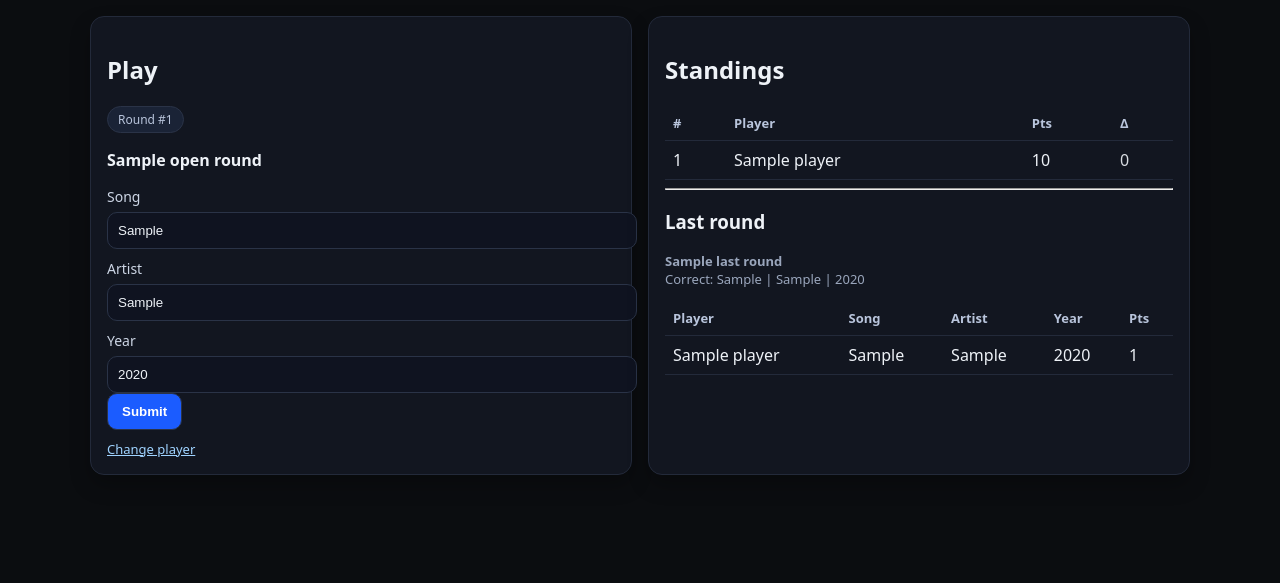
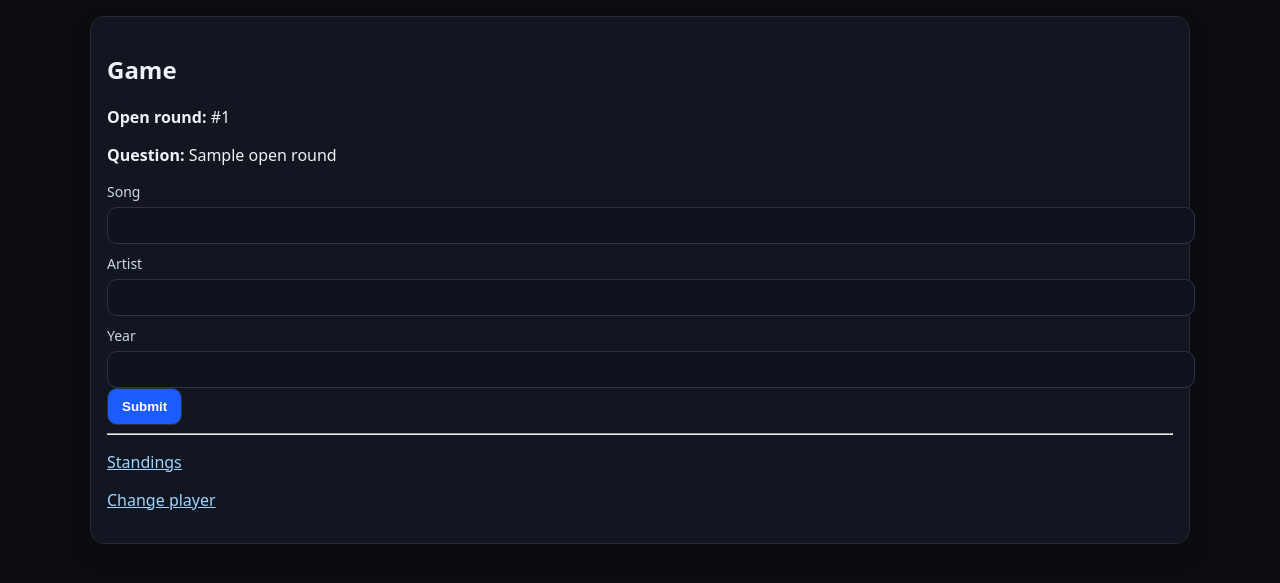
Before and after one commit to atiklc/HitsterWebApp, a Flask app: template templates/game.html in a window 1280 px wide. Shown: the top 583 px of the page. Run offline with Flask 3, Linux system fonts and the light colour scheme; the template is opened without the code that fills it: most values are stand-ins (such as "Sample title", 1, 10 or a date in 2020).

Commit message:
Update game.html

```diff
--- a/templates/game.html
+++ b/templates/game.html
@@ -1,111 +1,31 @@
 {% extends "base.html" %}
 {% block content %}
-<div class="grid">
 <div class="card">
-    <h2>Play</h2>
+  <h2>Game</h2>
 
-    {% if not open_round %}
-      <div class="alert">No open round right now. Refresh soon 🕒</div>
-    {% else %}
-      <div class="pill">Round #{{ open_round["id"] }}</div>
-      <p><strong>{{ open_round["question"] or "New round" }}</strong></p>
-
-      {% if my_submitted %}
-        <div class="alert success">Submitted ✅ You can update and submit again.</div>
-      {% endif %}
+  {% if open_round %}
+    <p><strong>Open round:</strong> #{{ open_round["id"] }}</p>
+    <p><strong>Question:</strong> {{ open_round["question"] or "-" }}</p>
 
     <form method="post" action="{{ url_for('submit') }}">
       <label>Song</label>
-        <input type="text" name="guess_song" value="{{ my_guess['guess_song'] if my_guess else '' }}" />
+      <input type="text" name="guess_song">
 
       <label>Artist</label>
-        <input type="text" name="guess_artist" value="{{ my_guess['guess_artist'] if my_guess else '' }}" />
+      <input type="text" name="guess_artist">
 
       <label>Year</label>
-        <input type="number" name="guess_year" value="{{ my_guess['guess_year'] if my_guess else '' }}" />
+      <input type="number" name="guess_year">
 
       <button class="btn" type="submit">Submit</button>
     </form>
+  {% else %}
+    <p>No open round right now.</p>
   {% endif %}
 
-    <div class="muted" style="margin-top:10px;">
-      <a href="{{ url_for('logout') }}">Change player</a>
+  <hr>
+
+  <p><a href="{{ url_for('standings_page') }}">Standings</a></p>
+  <p><a href="{{ url_for('logout') }}">Change player</a></p>
 </div>
-  </div>
-
-  <div class="card">
-    <h2>Standings</h2>
-    <table>
-      <thead>
-        <tr>
-          <th>#</th>
-          <th>Player</th>
-          <th>Pts</th>
-          <th>Δ</th>
-        </tr>
-      </thead>
-      <tbody>
-        {% for s in standings %}
-        <tr>
-          <td>{{ s.rank }}</td>
-          <td>{{ s.player }}</td>
-          <td>{{ s.points }}</td>
-          <td class="
-            {% if s.delta > 0 %}delta-up{% elif s.delta < 0 %}delta-down{% else %}delta-same{% endif %}
-          ">
-            {% if s.delta > 0 %}+{{ s.delta }}{% elif s.delta < 0 %}{{ s.delta }}{% else %}0{% endif %}
-          </td>
-        </tr>
-        {% endfor %}
-      </tbody>
-    </table>
-
-    {% if last_round %}
-      <hr />
-      <h3>Last round</h3>
-      <p class="muted">
-        <strong>{{ last_round["question"] }}</strong><br>
-        Correct: {{ last_round["correct_song"] or "-" }} | {{ last_round["correct_artist"] or "-" }} | {{ last_round["correct_year"] or "-" }}
-      </p>
-
-      <table>
-        <thead>
-          <tr>
-            <th>Player</th>
-            <th>Song</th>
-            <th>Artist</th>
-            <th>Year</th>
-            <th>Pts</th>
-          </tr>
-        </thead>
-        <tbody>
-          {% for g in last_guesses %}
-          <tr>
-            <td>{{ g["player"] }}</td>
-            <td>{{ g["guess_song"] or "-" }}</td>
-            <td>{{ g["guess_artist"] or "-" }}</td>
-            <td>{{ g["guess_year"] or "-" }}</td>
-            <td>{{ g["total_points"] }}</td>
-          </tr>
-          {% endfor %}
-        </tbody>
-      </table>
-    {% endif %}
-  </div>
-</div>
-
-<script>
-  // Auto-detect a new round (safe, light polling)
-  const currentOpen = {{ open_round["id"] if open_round else "null" }};
-  async function pollState() {
-    try {
-      const r = await fetch("/api/state", { cache: "no-store" });
-      const data = await r.json();
-      if (data.open_round_id !== currentOpen) {
-        location.reload();
-      }
-    } catch (e) {}
-  }
-  setInterval(pollState, 5000);
-</script>
 {% endblock %}
```
Lines whose indentation alone changed are shown as unchanged.
